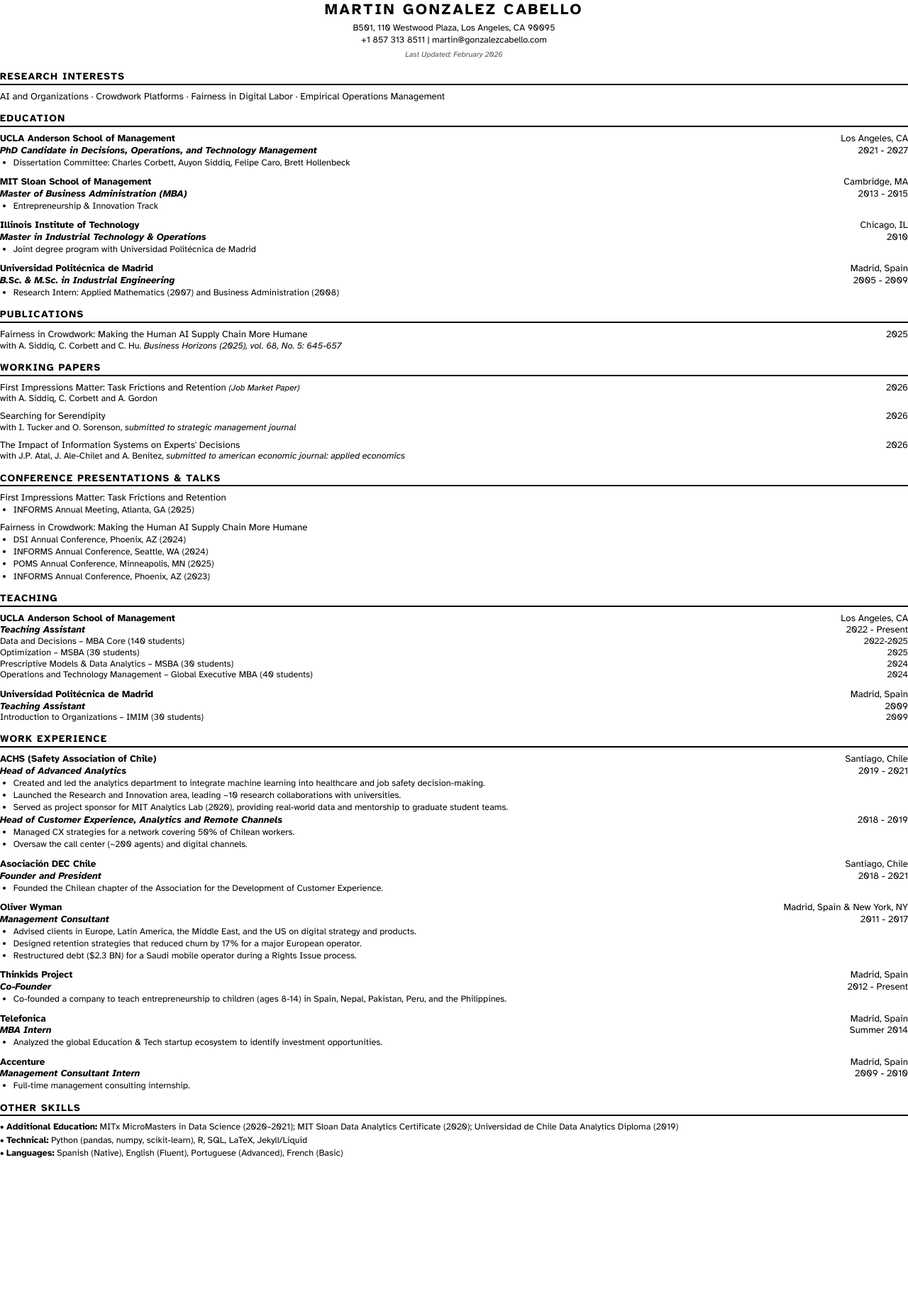
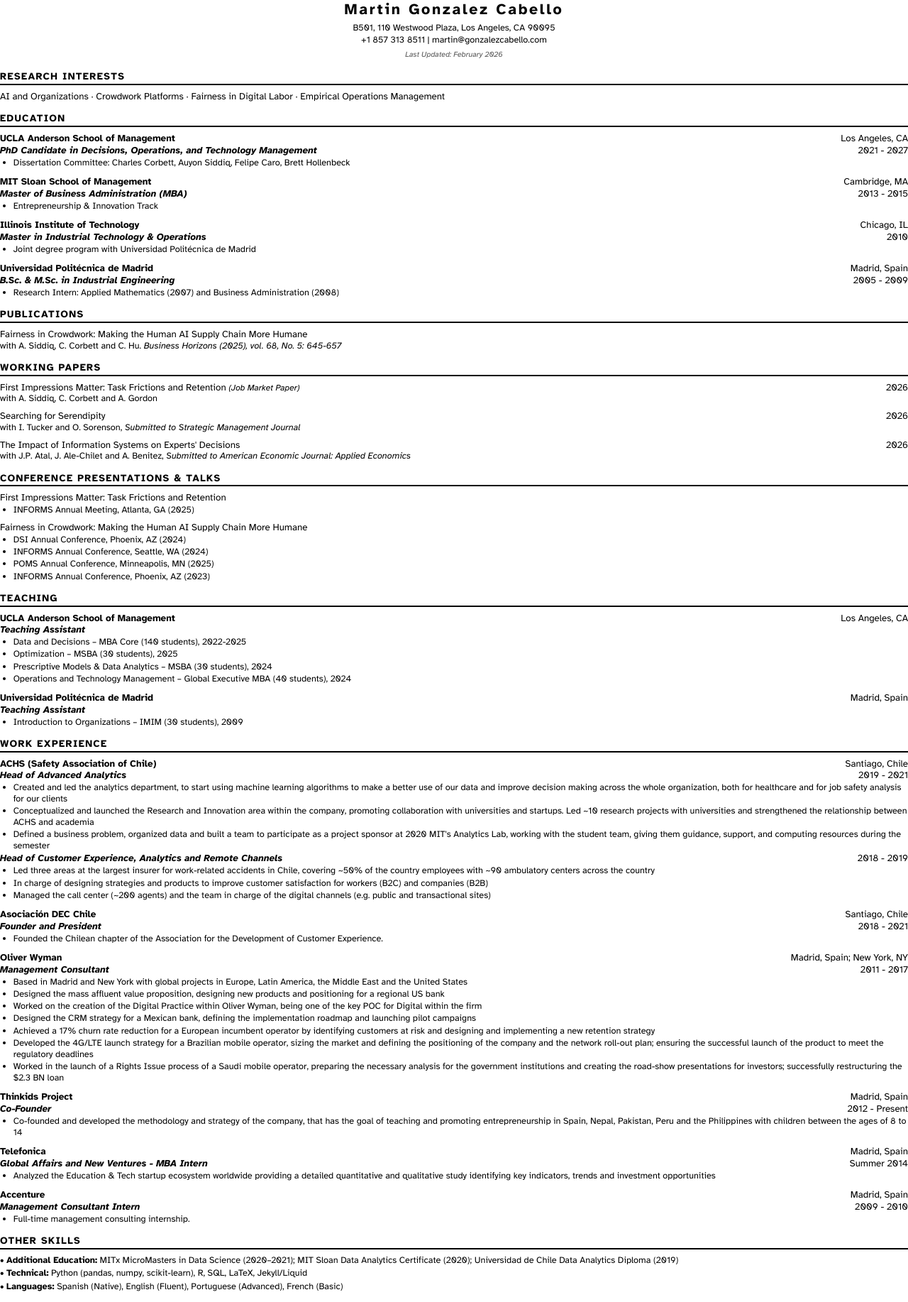
Before and after one commit to martins73/research-site, a Jekyll site: the page built from cv-print.html, in a window 1280 px wide. Shown: the whole page at 71% size. Built offline with Jekyll 4.4.1, drawn with Linux system fonts in a browser that asks for light colours; before the commit the page ends 1646 px from its top, so only the background shows below that.

Commit message:
Refine CV print template and enrich work experience
- Remove year column from Publications (citation already contains it)
- Remove downcase filter from submission text to preserve proper casing
- Teaching: use bullet list for courses, remove redundant year from position row
- Enrich industry descriptions with full detail from original PDF
- Remove text-transform: uppercase from header name

https://claude.ai/code/session_01AAy6LZYttfLVwm5WTxrjVN

```diff
--- a/_data/cv/industry.yml
+++ b/_data/cv/industry.yml
@@ -6,14 +6,15 @@
     - role: Head of Advanced Analytics
       dates: "2019 - 2021"
       description:
-        - Created and led the analytics department to integrate machine learning into healthcare and job safety decision-making.
-        - Launched the Research and Innovation area, leading ~10 research collaborations with universities.
-        - Served as project sponsor for MIT Analytics Lab (2020), providing real-world data and mentorship to graduate student teams.
+        - Created and led the analytics department, to start using machine learning algorithms to make a better use of our data and improve decision making across the whole organization, both for healthcare and for job safety analysis for our clients
+        - Conceptualized and launched the Research and Innovation area within the company, promoting collaboration with universities and startups. Led ~10 research projects with universities and strengthened the relationship between ACHS and academia
+        - Defined a business problem, organized data and built a team to participate as a project sponsor at 2020 MIT's Analytics Lab, working with the student team, giving them guidance, support, and computing resources during the semester
     - role: Head of Customer Experience, Analytics and Remote Channels
       dates: "2018 - 2019"
       description:
-        - Managed CX strategies for a network covering 50% of Chilean workers.
-        - Oversaw the call center (~200 agents) and digital channels.
+        - Led three areas at the largest insurer for work-related accidents in Chile, covering ~50% of the country employees with ~90 ambulatory centers across the country
+        - In charge of designing strategies and products to improve customer satisfaction for workers (B2C) and companies (B2B)
+        - Managed the call center (~200 agents) and the team in charge of the digital channels (e.g. public and transactional sites)
 
 - company: Asociación DEC Chile
   company_url: https://asociaciondec-cl.org/
@@ -28,14 +29,18 @@
 - company: Oliver Wyman
   company_url: https://www.oliverwyman.com/
   logo: /assets/logos/oliver.png
-  location: "Madrid, Spain & New York, NY"
+  location: "Madrid, Spain; New York, NY"
   positions:
     - role: Management Consultant
       dates: "2011 - 2017"
       description:
-        - Advised clients in Europe, Latin America, the Middle East, and the US on digital strategy and products.
-        - Designed retention strategies that reduced churn by 17% for a major European operator.
-        - Restructured debt ($2.3 BN) for a Saudi mobile operator during a Rights Issue process.
+        - Based in Madrid and New York with global projects in Europe, Latin America, the Middle East and the United States
+        - Designed the mass affluent value proposition, designing new products and positioning for a regional US bank
+        - Worked on the creation of the Digital Practice within Oliver Wyman, being one of the key POC for Digital within the firm
+        - Designed the CRM strategy for a Mexican bank, defining the implementation roadmap and launching pilot campaigns
+        - Achieved a 17% churn rate reduction for a European incumbent operator by identifying customers at risk and designing and implementing a new retention strategy
+        - Developed the 4G/LTE launch strategy for a Brazilian mobile operator, sizing the market and defining the positioning of the company and the network roll-out plan; ensuring the successful launch of the product to meet the regulatory deadlines
+        - Worked in the launch of a Rights Issue process of a Saudi mobile operator, preparing the necessary analysis for the government institutions and creating the road-show presentations for investors; successfully restructuring the $2.3 BN loan
 
 - company: Thinkids Project
   logo: /assets/logos/thinkids.png
@@ -44,17 +49,17 @@
     - role: Co-Founder
       dates: "2012 - Present"
       description:
-        - Co-founded a company to teach entrepreneurship to children (ages 8-14) in Spain, Nepal, Pakistan, Peru, and the Philippines.
+        - Co-founded and developed the methodology and strategy of the company, that has the goal of teaching and promoting entrepreneurship in Spain, Nepal, Pakistan, Peru and the Philippines with children between the ages of 8 to 14
 
 - company: Telefonica
   company_url: https://www.telefonica.com/
   logo: /assets/logos/telefonica.png
   location: "Madrid, Spain"
   positions:
-    - role: MBA Intern
+    - role: Global Affairs and New Ventures - MBA Intern
       dates: "Summer 2014"
       description:
-        - Analyzed the global Education & Tech startup ecosystem to identify investment opportunities.
+        - Analyzed the Education & Tech startup ecosystem worldwide providing a detailed quantitative and qualitative study identifying key indicators, trends and investment opportunities
 
 - company: Accenture
   company_url: https://www.accenture.com/
--- a/_layouts/cv-print.html
+++ b/_layouts/cv-print.html
@@ -61,7 +61,6 @@
       font-size: 16pt;
       font-weight: 700;
       letter-spacing: 2pt;
-      text-transform: uppercase;
       margin-bottom: 3pt;
     }
 
--- a/cv-print.html
+++ b/cv-print.html
@@ -83,11 +83,7 @@ exclude_from_nav: true
     <h2>Publications</h2>
     {% for paper in publications %}
     <div class="paper-entry">
-        <div class="paper-row">
-            <span class="paper-title-text">{{ paper.title }}</span>
-            {% assign pub_parts = paper.publication | split: "(" %}
-            <span class="paper-year">{{ pub_parts[1] | split: ")" | first }}</span>
-        </div>
+        <div class="paper-title-text">{{ paper.title }}</div>
         <div class="paper-meta">
             with
             {% for coauthor in paper.coauthors %}{% if forloop.last and forloop.length > 1 %} and {% elsif forloop.first == false %}, {% endif %}{{ coauthor.name }}{% endfor %}.
@@ -114,7 +110,7 @@ exclude_from_nav: true
         </div>
         <div class="paper-meta">
             with
-            {% for coauthor in paper.coauthors %}{% if forloop.last and forloop.length > 1 %} and {% elsif forloop.first == false %}, {% endif %}{{ coauthor.name }}{% endfor %}{% if paper.submission != "" %}, <em>{{ paper.submission | downcase }}</em>{% endif %}
+            {% for coauthor in paper.coauthors %}{% if forloop.last and forloop.length > 1 %} and {% elsif forloop.first == false %}, {% endif %}{{ coauthor.name }}{% endfor %}{% if paper.submission != "" %}, <em>{{ paper.submission }}</em>{% endif %}
         </div>
     </div>
     {% endfor %}
@@ -206,14 +202,14 @@ exclude_from_nav: true
         </div>
         <div class="entry-row">
             <span class="entry-left entry-role">{{ item.role }}</span>
-            <span class="entry-right">{{ item.dates }}</span>
         </div>
-        {% for course in item.courses %}
-        <div class="course-row">
-            <span>{{ course.title }} – {{ course.program }}{% if course.students %} ({{ course.students }} students){% endif %}</span>
-            <span class="entry-right">{{ course.year }}</span>
+        <div class="entry-desc">
+            <ul>
+                {% for course in item.courses %}
+                <li>{{ course.title }} – {{ course.program }}{% if course.students %} ({{ course.students }} students){% endif %}, {{ course.year }}</li>
+                {% endfor %}
+            </ul>
         </div>
-        {% endfor %}
     </div>
     {% endfor %}
 </section>
```
